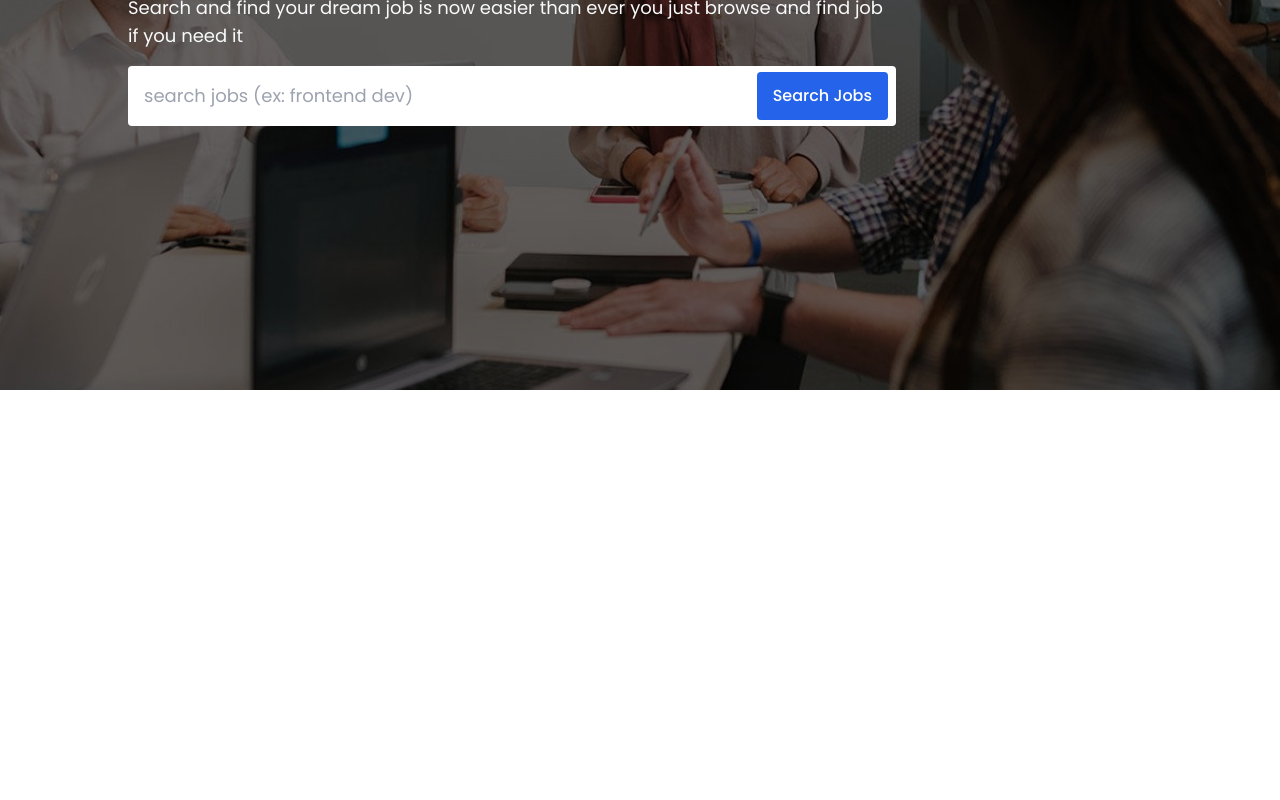
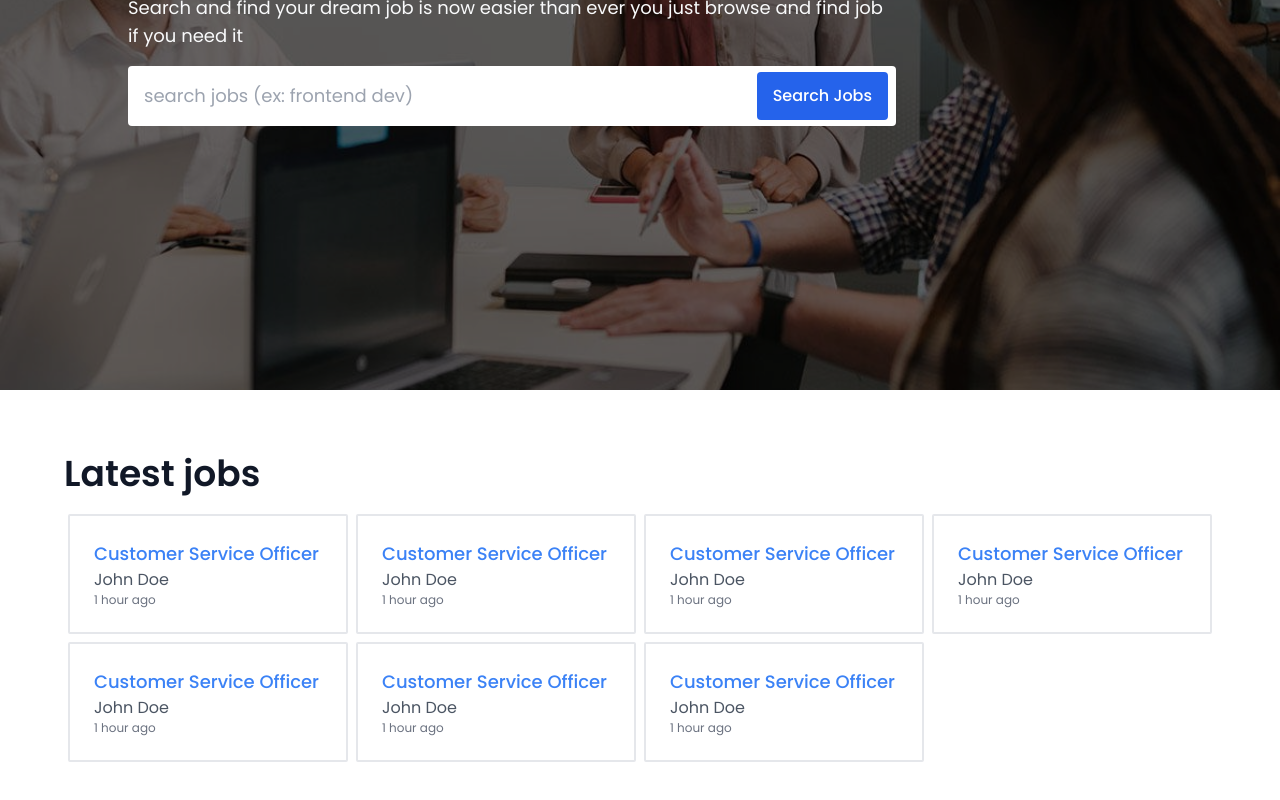
Before and after one commit to MedjadjiAbdelkadir/shield-job-application, a React (Vite) app: page / in a window 1280 px wide. Shown: the part 410-1210 px from the top of the page. Before the commit the page ends 800 px from the top, so only its background shows below. Built offline with nearby package versions, Linux system fonts and the light colour scheme.

Commit message:
creat LatestJobs components & do some changes in folder structure

```diff
--- a/src/pages/_index.js
+++ b/src/pages/_index.js
@@ -1 +1 @@
-export { default as Home } from './home'
+export { default as Home } from './home/page'
--- /dev/null
+++ b/src/pages/home/blocks/_index.js
@@ -0,0 +1,2 @@
+export { default as Header } from './header'
+export { default as LatestJobs } from './latest-jobs'
--- /dev/null
+++ b/src/pages/home/blocks/latest-jobs.jsx
@@ -0,0 +1,69 @@
+import React from 'react'
+
+import PropTypes from 'prop-types'
+
+const latestJobs = [
+  {
+    title: 'Customer Service Officer',
+    postedBy: 'John Doe'
+  },
+  {
+    title: 'Customer Service Officer',
+    postedBy: 'John Doe'
+  },
+  {
+    title: 'Customer Service Officer',
+    postedBy: 'John Doe'
+  },
+  {
+    title: 'Customer Service Officer',
+    postedBy: 'John Doe'
+  },
+  {
+    title: 'Customer Service Officer',
+    postedBy: 'John Doe'
+  },
+  {
+    title: 'Customer Service Officer',
+    postedBy: 'John Doe'
+  },
+  {
+    title: 'Customer Service Officer',
+    postedBy: 'John Doe'
+  }
+]
+
+export default function LatestJobs () {
+  return (
+    <section className="py-16">
+        <div className="container mx-auto max-w-6xl">
+            <h2 className="font-semibold text-4xl text-gray-900 mb-4">Latest jobs</h2>
+            <ul className="flex flex-wrap">
+              {
+                latestJobs.map(job => <Job job={job} key={job.title} />)
+              }
+            </ul>
+        </div>
+    </section>
+  )
+}
+
+const Job = ({ job }) => {
+  return (
+    <li className="flex flex-col w-1/4 p-1">
+      <div className="flex-1 px-6 py-6 border-2 border-solid border-gray-200 rounded-sm">
+          <h3 className="text-lg font-medium text-blue-500 truncate">
+            <a href="#">{job.title}</a>
+          </h3>
+          <p className="text-gray-600 text-md">
+            {job.postedBy}
+          </p>
+          <p className="text-xs text-gray-500">1 hour ago</p>
+      </div>
+    </li>
+  )
+}
+
+Job.propTypes = {
+  job: PropTypes.object.isRequired
+}
--- a/src/pages/home.jsx
+++ b/src/pages/home/page.jsx
@@ -2,7 +2,7 @@ import React from 'react'
 
 import Head from '@components/head'
 import MainLayout from '@layouts/main-layout'
-import Header from '@components/header'
+import { Header, LatestJobs } from './blocks/_index'
 
 export default function Home () {
   return (
@@ -12,7 +12,7 @@ export default function Home () {
       </Head>
       <Header />
       <MainLayout>
-        {/* <h1 className="text-xl">Home Page</h1> */}
+        <LatestJobs />
       </MainLayout>
     </>
   )
```
Also changed, not shown: src/pages/home/blocks/header.jsx (renamed from src/components/header.jsx).
